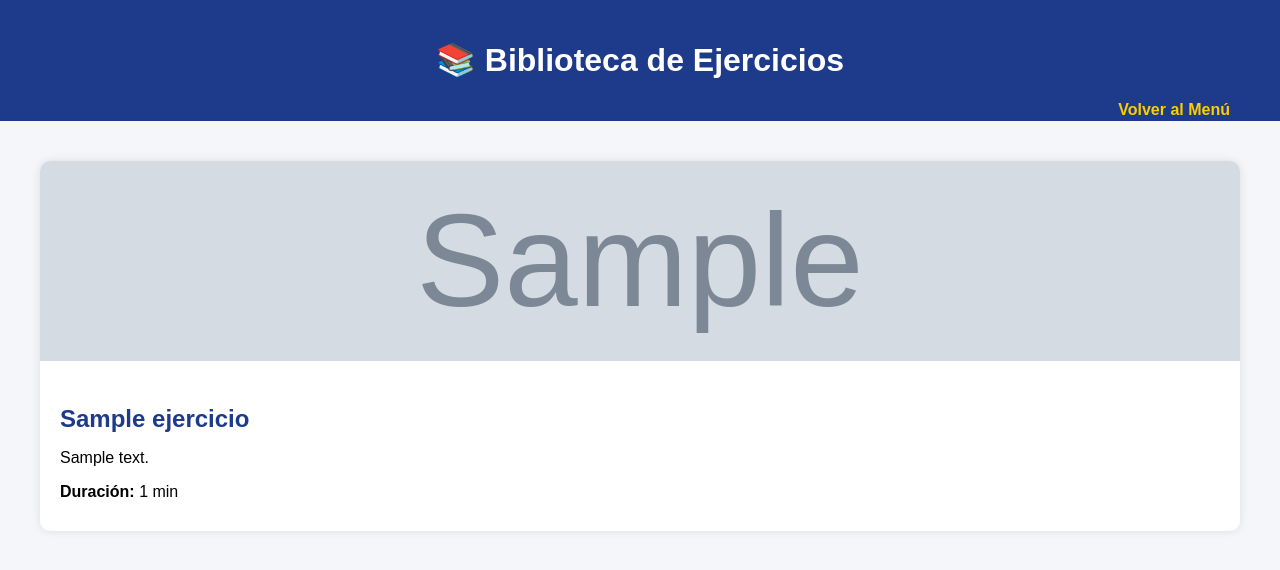
After one commit to Ikerpc123/TraiNoob, a Spring Boot app: page /entrenador/biblioteca-ejercicios in a window 1280 px wide. The commit adds this page. Shown: the top 570 px of the page. Run offline with Spring Boot 4, Linux system fonts and the light colour scheme; a user stored in the database is signed in; tables that the repository leaves empty hold one stand-in row (values such as "Sample post"); grey boxes marked "Sample" are stand-in pictures; some of the project's set-up classes (security, data sources, template engines, error pages and the like) are left out, and stand-ins take their place.

Commit message:
Biblioteca de Ejercicios

```diff
--- a/src/main/java/com/ikerpc123/trainoob/controlador/EjercicioController.java
+++ b/src/main/java/com/ikerpc123/trainoob/controlador/EjercicioController.java
@@ -1,5 +1,24 @@
 package com.ikerpc123.trainoob.controlador;
 
+import org.springframework.beans.factory.annotation.Autowired;
+import org.springframework.stereotype.Controller;
+import org.springframework.ui.Model;
+import org.springframework.web.bind.annotation.GetMapping;
+import org.springframework.web.bind.annotation.RequestMapping;
+
+import com.ikerpc123.trainoob.servicio.EjercicioService;
+
+@Controller
+@RequestMapping("/entrenador")
 public class EjercicioController {
 
+	@Autowired
+    private EjercicioService ejercicioService;
+
+    @GetMapping("/biblioteca-ejercicios")
+    public String verBiblioteca(Model model) {
+        model.addAttribute("ejercicios", ejercicioService.obtenerTodos());
+        return "bibliotecaEjercicios";
+    }
+
 }
--- /dev/null
+++ b/src/main/resources/static/css/biblioteca.css
@@ -0,0 +1,91 @@
+body {
+    font-family: 'Arial', sans-serif;
+    background-color: #f4f6f9;
+    margin: 0;
+}
+
+header {
+    background-color: #1E3A8A;
+    color: white;
+    padding: 20px;
+    text-align: center;
+}
+
+header a {
+    color: #FFCC00;
+    float: right;
+    margin-right: 30px;
+    font-weight: bold;
+    text-decoration: none;
+}
+
+.grid-container {
+    display: grid;
+    grid-template-columns: repeat(auto-fit, minmax(340px, 1fr));
+    gap: 25px;
+    padding: 40px;
+}
+
+.card {
+    background-color: white;
+    border-radius: 10px;
+    box-shadow: 0 0 10px rgba(0,0,0,0.1);
+    overflow: hidden;
+    transition: transform 0.2s;
+}
+
+.card:hover {
+    transform: translateY(-5px);
+}
+
+.card img {
+    width: 100%;
+    height: 200px;
+    object-fit: cover;
+}
+
+.card-content {
+    padding: 20px;
+}
+
+.card-content h2 {
+    color: #1E3A8A;
+    margin-bottom: 10px;
+}
+
+.card-content p {
+    margin-bottom: 10px;
+}
+
+.modal {
+    display: none;
+    position: fixed;
+    z-index: 1000;
+    padding-top: 60px;
+    left: 0;
+    top: 0;
+    width: 100%;
+    height: 100%;
+    overflow: auto;
+    background-color: rgba(0,0,0,0.85);
+}
+
+.modal-contenido {
+    display: block;
+    margin: auto;
+    max-width: 90%;
+    max-height: 80%;
+    border: 4px solid white;
+    border-radius: 10px;
+    box-shadow: 0 0 20px black;
+}
+
+.cerrar {
+    position: absolute;
+    top: 20px;
+    right: 35px;
+    color: white;
+    font-size: 40px;
+    font-weight: bold;
+    cursor: pointer;
+}
--- /dev/null
+++ b/src/main/resources/templates/bibliotecaEjercicios.html
@@ -0,0 +1,53 @@
+<!DOCTYPE html>
+<html lang="es" xmlns:th="http://www.thymeleaf.org">
+<head>
+    <meta charset="UTF-8">
+    <title>Biblioteca de Ejercicios</title>
+    <link rel="stylesheet" href="/css/biblioteca.css">
+</head>
+<body>
+
+<header>
+    <div class="container">
+        <h1>📚 Biblioteca de Ejercicios</h1>
+        <a href="/menuEntrenador">Volver al Menú</a>
+    </div>
+</header>
+
+<main>
+    <div class="grid-container">
+        <div class="card" th:each="ej : ${ejercicios}">
+            <div class="image-wrapper">
+                <img th:src="@{${ej.imagenUrl}}" alt="Imagen del ejercicio"
+                     th:onclick="'abrirModal(' + '\'' + @{${ej.imagenUrl}} + '\'' + ')'"/>
+            </div>
+            <div class="card-content">
+                <h2 th:text="${ej.nombre}"></h2>
+                <p th:text="${ej.descripcion}"></p>
+                <p><strong>Duración:</strong> <span th:text="${ej.duracion} + ' min'"></span></p>
+            </div>
+        </div>
+    </div>
+</main>
+
+<!-- Modal para mostrar imagen ampliada -->
+<div id="modalImagen" class="modal" onclick="cerrarModal()">
+    <span class="cerrar">&times;</span>
+    <img class="modal-contenido" id="imgAmpliada">
+</div>
+
+<script>
+    function abrirModal(src) {
+        const modal = document.getElementById("modalImagen");
+        const img = document.getElementById("imgAmpliada");
+        img.src = src;
+        modal.style.display = "block";
+    }
+
+    function cerrarModal() {
+        document.getElementById("modalImagen").style.display = "none";
+    }
+</script>
+
+</body>
+</html>
--- a/src/main/resources/templates/menuEntrenador.html
+++ b/src/main/resources/templates/menuEntrenador.html
@@ -36,7 +36,7 @@
                 <h3>Gestión de Ejercicios</h3>
                 <ul>
                     <li><a th:href="@{/ejercicios/crear}">Crear Ejercicio</a></li>
-                    <li><a th:href="@{/ejercicios/biblioteca}">Biblioteca de Ejercicios</a></li>
+                    <li><a th:href="@{/entrenador/biblioteca-ejercicios}">📚 Ver Biblioteca de Ejercicios</a></li>
                 </ul>
             </div>
 
```
Also changed, not shown: src/main/java/com/ikerpc123/trainoob/configuracion/InicioEjercicio.java (added, +58 -0 lines), src/main/java/com/ikerpc123/trainoob/modelo/Ejercicio.java (+9 -0 lines), src/main/java/com/ikerpc123/trainoob/repositorio/EjercicioRepository.java (+7 -1 lines), src/main/java/com/ikerpc123/trainoob/servicio/EjercicioService.java (+8 -1 lines), src/main/java/com/ikerpc123/trainoob/servicioImpl/EjercicioServImpl.java (+18 -1 lines), src/main/resources/static/media/ejercicios/1c1.jpeg (added), src/main/resources/static/media/ejercicios/australia.png (added), src/main/resources/static/media/ejercicios/dribling.jpeg (added), src/main/resources/static/media/ejercicios/entradas.png (added), src/main/resources/static/media/ejercicios/tiro.png (added).
